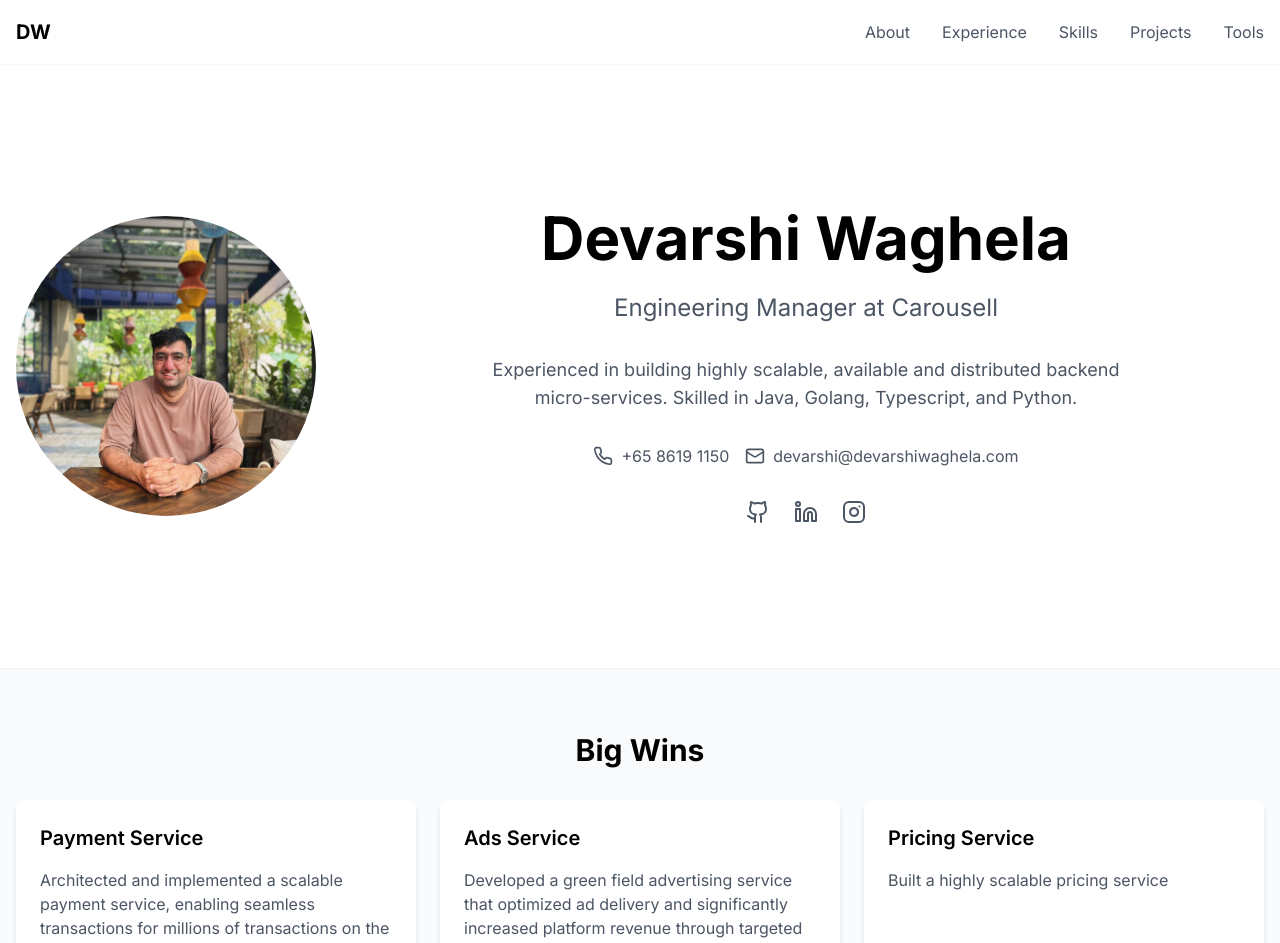
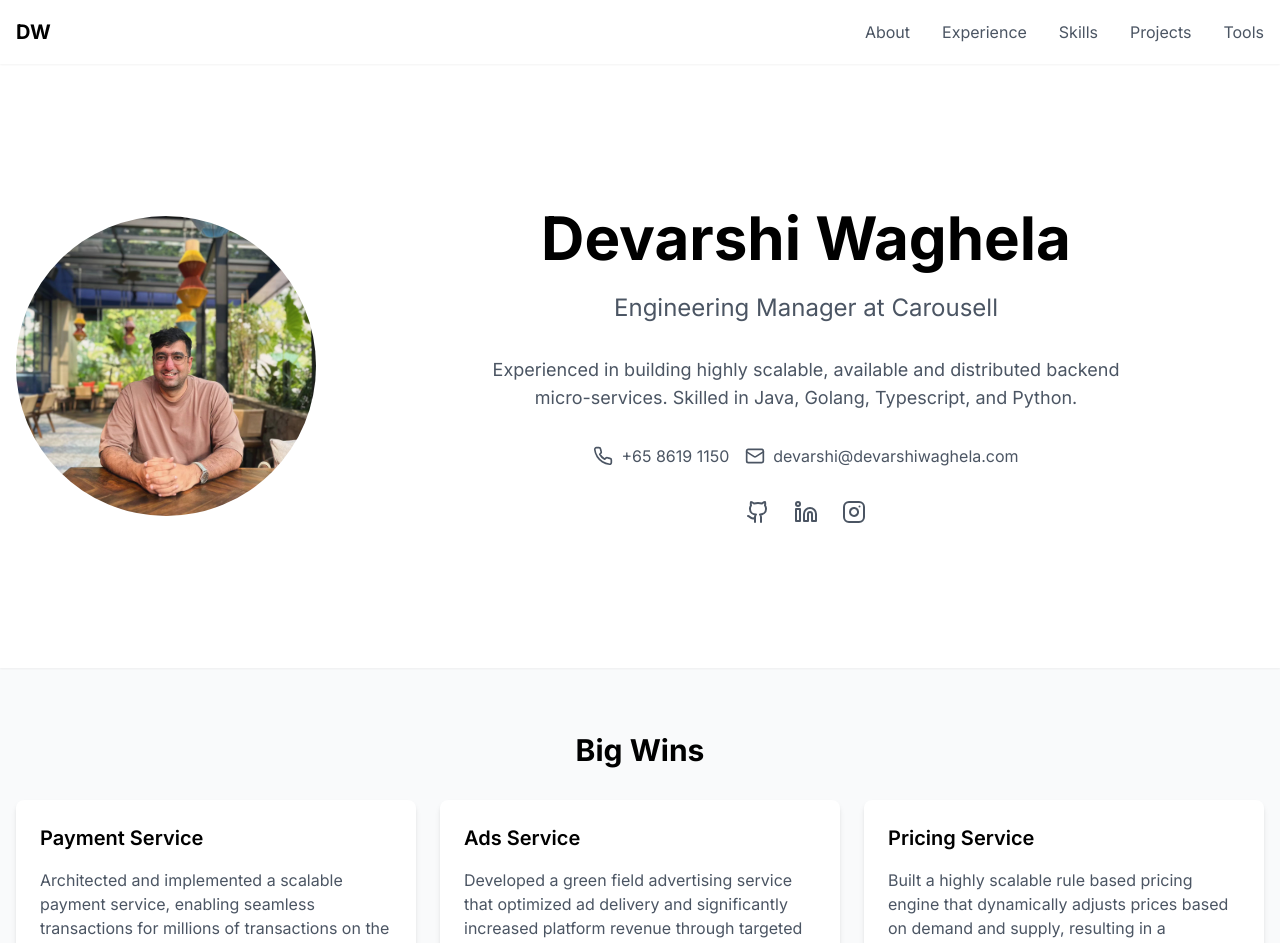
Before and after one commit to wdevarshi/portfolio, a Next.js app: page / in a window 1280 px wide. Shown: the top 943 px of the page. Built offline with nearby package versions, Linux system fonts and the light colour scheme.

Commit message:
Adding UUID generation

```diff
--- a/components/BigWins.tsx
+++ b/components/BigWins.tsx
@@ -14,11 +14,11 @@ const wins: WinCard[] = [
     },
     {
         title: "Pricing Service",
-        description: "Built a highly scalable pricing service"
+        description: "Built a highly scalable rule based pricing engine that dynamically adjusts prices based on demand and supply, resulting in a substantial increase in revenue."
     }
 ];
 
-function WinCard({ title, description }: WinCard) {
+function WinCard({title, description}: WinCard) {
     return (
         <div className="bg-white rounded-lg shadow-md p-6">
             <h3 className="text-xl font-semibold mb-4">{title}</h3>
```
